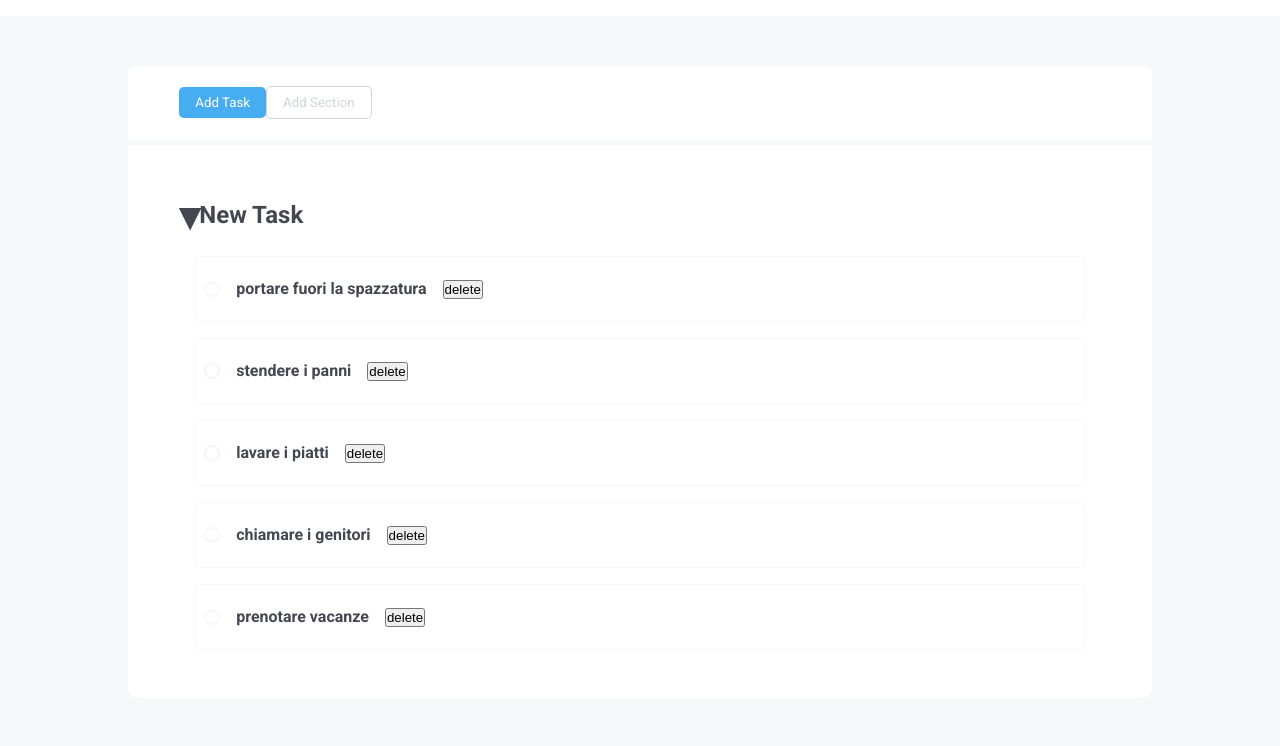
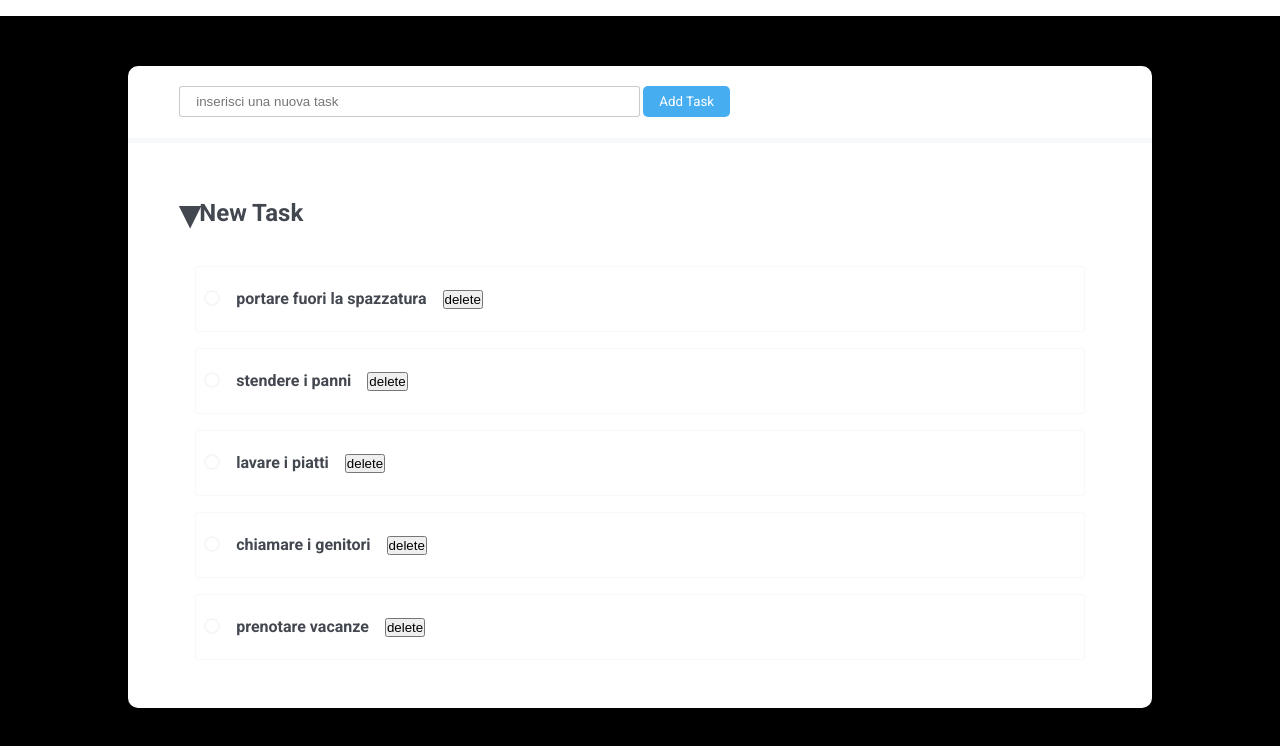
Before and after one commit to LivingtonMerello98/vue-todolist, a plain HTML site: page index.html in a window 1280 px wide. Shown: the part 104-850 px from the top of the page. Drawn offline with nearby package versions, Linux system fonts and the light colour scheme.

Commit message:
[upd] milestone 3

```diff
--- a/index.html
+++ b/index.html
@@ -10,7 +10,7 @@
     <link href="https://fonts.googleapis.com/css2?family=Roboto:ital,wght@0,100;0,300;0,400;0,500;0,700;0,900;1,100;1,300;1,400;1,500;1,700;1,900&display=swap" rel="stylesheet">
 </head>
 <body>
-    <div id="app">
+    <div id="app" v-cloak>
         <!-- header -->
         <header class="header-container">
             <div class="container">
@@ -24,9 +24,9 @@
         <main>
             <div class="container">
                 <div class="content">
-                    <div class="button-container">
-                        <button class="button add-task">Add Task</button>
-                        <button class="button add-section">Add Section</button>
+                    <div class="button-container" >
+                        <input type="text" class="input" v-model="newTask" placeholder="inserisci una nuova task">
+                        <button class="button add-task m-left" @click="addTask()">Add Task</button>
                     </div>
                     <hr id="hr">
                     <!-- list-container -->
@@ -34,9 +34,10 @@
                         <div class="list">
                             <!-- new task -->
                             <h2><span class="triangle-icon">&blacktriangledown;</span>New Task</h2>
+                            <div class="list">
                                 <ul>
                                     <!-- lista su cui iterare -->
-                                <li class="style" v-for="(task, index) in taskList" :key="index">
+                                    <li class="style-list" v-for="(task, index) in taskList" :key="index">
                                         <div>
                                             <input type="checkbox" :id="'to-do-'+ index" v-model="task.selected" class="checkbox">
                                             <label :for="'to-do-'+ index" :class="{ 'strikethrough': task.selected }" style="font-weight: 600;">{{task['to-do']}}</label>
@@ -45,10 +46,16 @@
                                     </li>
                                 </ul>
                             </div>
+                        </div>
 
                     </div>
                 </div>
             </div>
+            <!-- <div class="container" style="margin-top: 30px; background-color: black;">
+                <div class="content" style="background-color: black;">
+                    <input type="text">
+                </div>
+            </div> -->
         </main>
     </div>
     <script src="https://unpkg.com/vue@3/dist/vue.global.js"></script>
--- a/script/main.js
+++ b/script/main.js
@@ -33,6 +33,16 @@ createApp({
     methods: {
         removeTask(index) {
             this.taskList.splice(index,1);
-        }
+        },
+         addTask(){
+             console.log('btn pressed');
+
+             if (this.newTask.trim() !== '') {
+                this.taskList.push({ 'to-do': this.newTask });
+                this.newTask = '';
+            }
+
+             this.taskList.push()
+         }
     }
 }).mount('#app');
--- a/style/style.css
+++ b/style/style.css
@@ -6,11 +6,15 @@
 
 body{
     /* background-color:black; */
-    background-color:rgb(246,248,249);
+    background-color:rgb(0, 0, 0);
+    /* background-color:rgb(246,248,249); */
     font-family: "Roboto", sans-serif;
     font-size:16px;
 }
 
+[v-cloak] {
+    display: none;
+}
 .container{
     width: 80%;
     margin:0 auto;
@@ -38,6 +42,19 @@ body{
 }
 
 /* content */
+
+
+.m-left{
+    margin-left: 0.2rem;
+}
+
+.input{
+    width: 50%;
+    border-radius: 0.2rem;
+    border:solid 1px rgba(152, 152, 152, 0.515) ;
+    padding-left: 1rem;
+}
+
 .content{
     margin:50px 0px;
     background-color:white;
@@ -47,6 +64,7 @@ body{
 /* button */
 .button-container{
     padding:2% 5%;
+    display: flex;
 }
 
 .button{
@@ -107,7 +125,7 @@ li{
     text-decoration: line-through;
 }
 
-.style{
+.style-list{
     border-radius: 0.2rem;
     border:solid 1px rgb(246,248,249) ;
     padding: 0.5rem;
```
Lines whose indentation alone changed are shown as unchanged.
